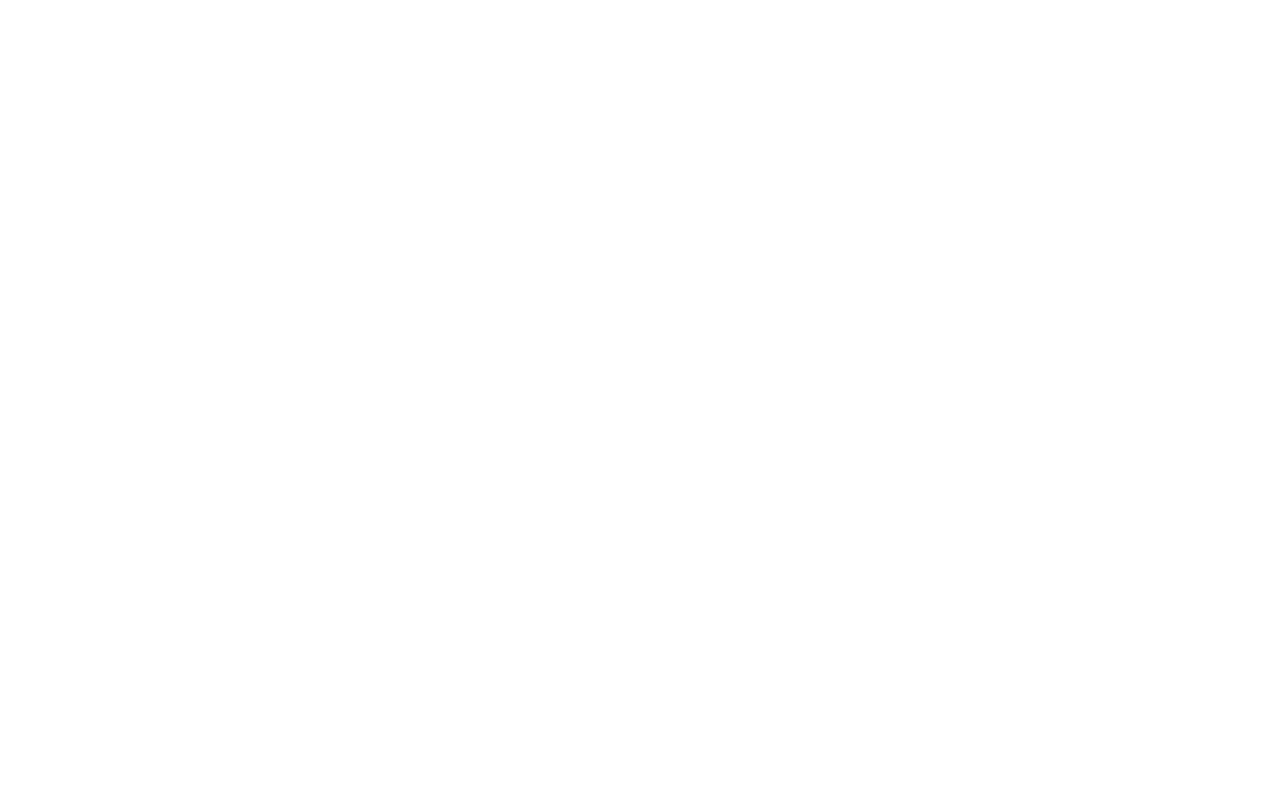
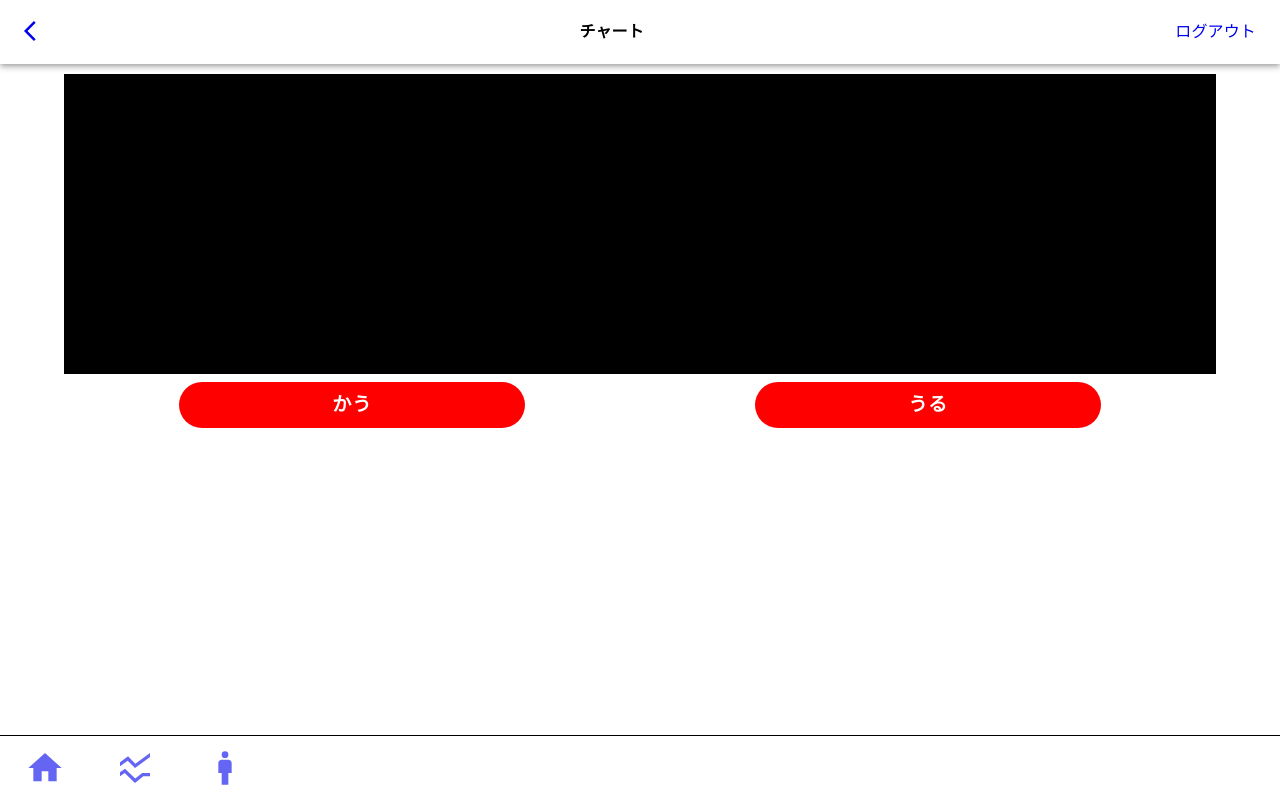
Before and after one commit to s-yuk/hf-frontend, a React (Vite) app: page /child/chart in a window 1280 px wide. Before the commit this address had no page. Built offline with nearby package versions, Linux system fonts and the light colour scheme.

Commit message:
チャート

```diff
--- a/src/_index.js
+++ b/src/_index.js
@@ -4,4 +4,4 @@
 export { default as ChildCustomer } from './pages/ChildCustomer'
 export { default as ChildHome } from './pages/ChildHome'
 // export { default as ChildHistory } from './pages/ChildHistory'
-// export { default as ChildChart } from './pages/ChildChart'
+export { default as ChildChart } from './pages/ChildChart'
--- a/src/components/Header.jsx
+++ b/src/components/Header.jsx
@@ -4,7 +4,13 @@
 
 export const Header = ({ title }) => {
   return (
-    <AppBar position='static' sx={{ bgcolor: 'white' }}>
+    <AppBar
+      position='static'
+      sx={{
+        bgcolor: 'white',
+        mb: '10px',
+      }}
+    >
       <Toolbar
         sx={{
           display: 'flex',
--- a/src/pages/App.jsx
+++ b/src/pages/App.jsx
@@ -1,5 +1,5 @@
 import { BrowserRouter, Routes, Route } from 'react-router-dom'
-import { Signup, Login, ChildCustomer, ChildHome } from '../_index.js'
+import { Signup, Login, ChildCustomer, ChildHome, ChildChart } from '../_index.js'
 
 const App = () => {
   return (
@@ -10,8 +10,8 @@
         <Route path={'/signup'} element={<Signup />} />
         <Route path={'/child'} element={<ChildHome />} />
         <Route path={'/child/customer'} element={<ChildCustomer />} />
-        {/* <Route path={'/child/history'} element={<ChildHistory />} />
-        <Route path={'/child/chart'} element={<ChildChart />} /> */}
+        {/* <Route path={'/child/history'} element={<ChildHistory />} /> */}
+        <Route path={'/child/chart'} element={<ChildChart />} />
       </Routes>
     </BrowserRouter>
   )
--- a/src/pages/ChildChart.jsx
+++ b/src/pages/ChildChart.jsx
@@ -1,77 +1,33 @@
-import * as React from 'react'
-import TextField from '@mui/material/TextField'
-import {} from '../_index.js'
-import IconTabs from '../components/IconTabs.jsx'
-import '../css/customer.css'
-import { MiddleButton } from '../components/Buttons'
-import { useState } from 'react'
+import { Box } from '@mui/material'
 import { Header } from '../components/Header'
-
+import IconTabs from '../components/IconTabs'
+import { SmallButton } from '../components/Buttons'
 const ChildChart = () => {
-  const [name, setNmae] = useState('名前')
-  const [pass, setPass] = useState('パスワード')
-  const [newpass, setNewpass] = useState('newパスワード')
-  const [mail, setMail] = useState('メールアドレス')
-  const handleChange = (e) => {
-    console.log(e.target.value)
-  }
   return (
     <>
-      <Header title='子供用会員ページ' />
-      <div className='background2'>
-        <div className='customerdata'>
-          <TextField
-            id='standard-multiline-flexible'
-            label='名前'
-            multiline
-            maxRows={4}
-            defaultValue={name}
-            onChange={(e) => handleChange(e)}
-            variant='standard'
-          />
-          <TextField
-            id='standard-multiline-flexible'
-            label='パスワード'
-            multiline
-            maxRows={4}
-            defaultValue={pass}
-            onChange={(e) => handleChange(e)}
-            variant='standard'
-          />
-          <TextField
-            id='standard-multiline-flexible'
-            label='新しいパスワード'
-            multiline
-            maxRows={4}
-            defaultValue={newpass}
-            onChange={(e) => handleChange(e)}
-            variant='standard'
-          />
-          <TextField
-            id='standard-multiline-flexible'
-            label='メールアドレス'
-            multiline
-            maxRows={4}
-            defaultValue={mail}
-            onChange={(e) => handleChange(e)}
-            variant='standard'
-          />
-          <div style={{ textAlign: 'center' }}>
-            <MiddleButton
-              text='変更'
-              sx={{
-                alignItems: 'center',
-                justify: 'center',
-              }}
-            />
-          </div>
-        </div>
+      <Header title='チャート' />
+      <Box
+        sx={{
+          width: '90%',
+          height: 300,
+          bgcolor: 'black',
+          mx: 'auto',
+        }}
+      ></Box>
 
-        <MiddleButton text='アカウント削除' sx={{}} />
-        <footer>
-          <IconTabs />
-        </footer>
-      </div>
+      <Box
+        sx={{
+          width: '90%',
+          mx: 'auto',
+          display: 'flex',
+          justifyContent: 'space-around',
+          mt: 1,
+        }}
+      >
+        <SmallButton text='かう' />
+        <SmallButton text='うる' />
+      </Box>
+      <IconTabs />
     </>
   )
 }
```
